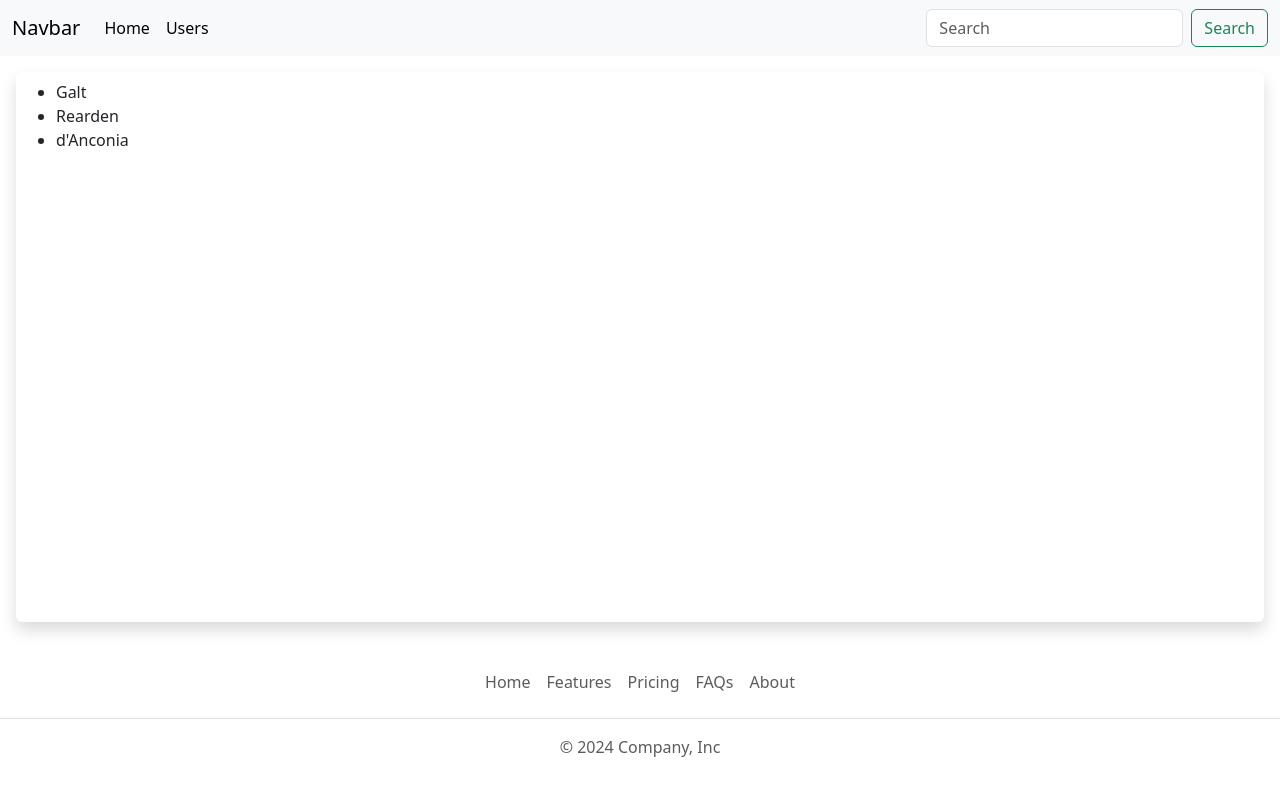
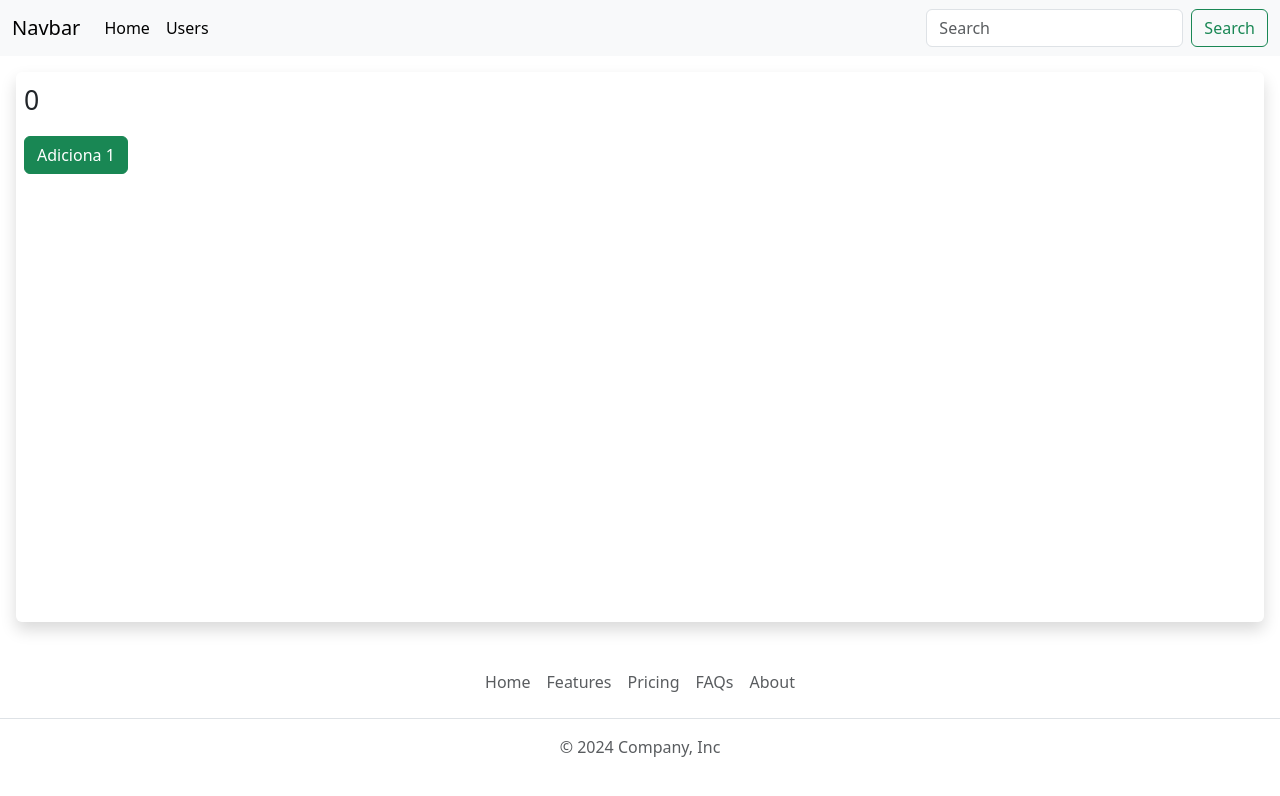
Before and after one commit to Phyllipesa/second-step-angular-basic, an Angular app: page / in a window 1280 px wide. Shown: the top 796 px of the page. Built offline with nearby package versions, Linux system fonts and the light colour scheme.

Commit message:
Criando rotas para home e users

```diff
--- a/src/app/app-routing.module.ts
+++ b/src/app/app-routing.module.ts
@@ -1,7 +1,14 @@
 import { NgModule } from '@angular/core';
 import { RouterModule, Routes } from '@angular/router';
+import { HomeComponent } from './pages/home/home.component';
+import { UsersComponent } from './pages/users/users.component';
+import { UserComponent } from './pages/user/user.component';
 
-const routes: Routes = [];
+const routes: Routes = [
+  { path: '', component: HomeComponent },
+  { path: 'users/list', component: UsersComponent },
+  { path: 'users/:username', component: UserComponent }
+];
 
 @NgModule({
   imports: [RouterModule.forRoot(routes)],
--- a/src/app/app.component.html
+++ b/src/app/app.component.html
@@ -1,5 +1,5 @@
 <app-navbar></app-navbar>
 <app-base-ui>
-    <app-users></app-users>
+    <router-outlet></router-outlet>
 </app-base-ui>
 <app-footer></app-footer>
```
